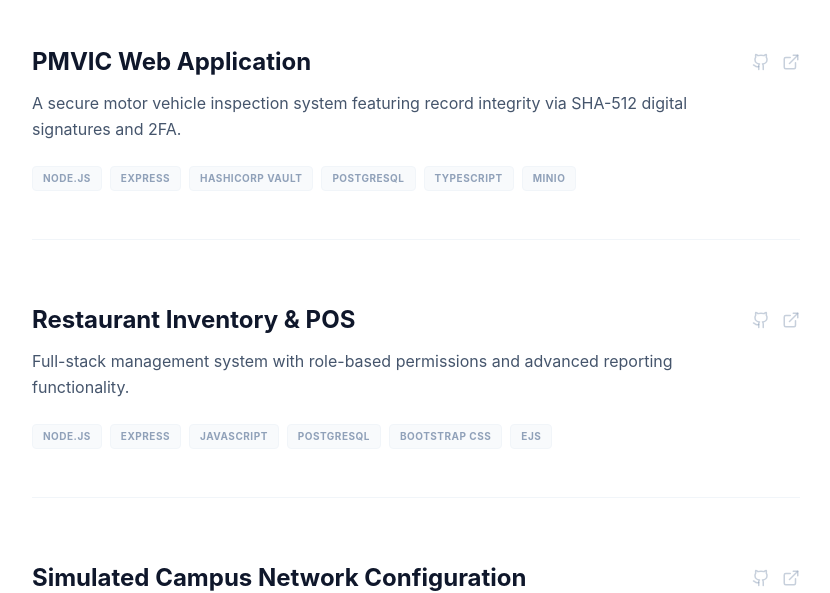
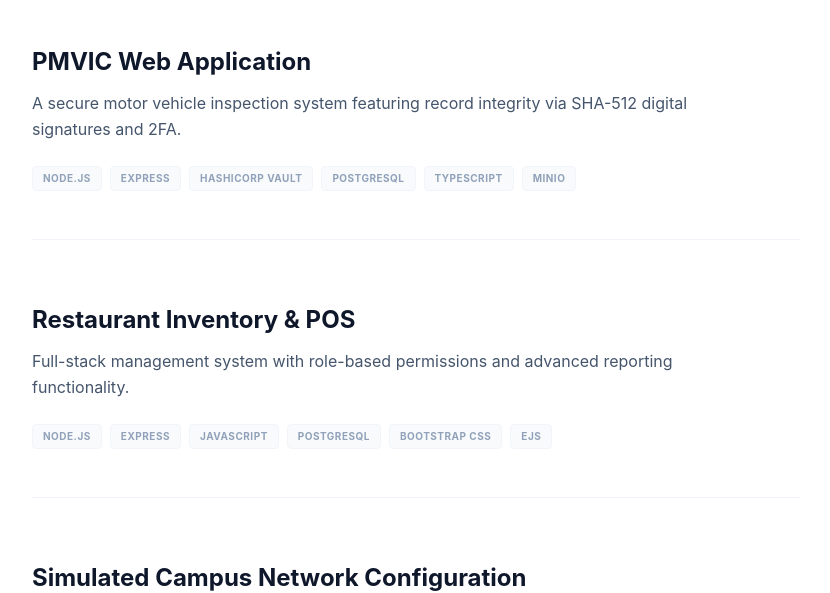
Before and after one commit to venzroquee/reaven-portfolio, a React (Vite) app: page /projects in a window 1280 px wide. Shown: the part 210-803 px from the top of the page, without its empty margins (224-1054 px from the left). Built offline with nearby package versions, Linux system fonts and the light colour scheme.

Commit message:
Update ProjectsPage.jsx
removed some icons

```diff
--- a/src/ProjectsPage.jsx
+++ b/src/ProjectsPage.jsx
@@ -151,8 +151,6 @@ export default function ProjectsPage() {
               <div className="flex items-center justify-between mb-3">
                 <h3 className="text-2xl font-bold">{p.title}</h3>
                 <div className="flex gap-3 text-slate-400/50">
-                  <Github size={18} className="hover:text-slate-900 cursor-pointer transition-colors" />
-                  <ExternalLink size={18} className="hover:text-slate-900 cursor-pointer transition-colors" />
                 </div>
               </div>
 
@@ -160,7 +158,7 @@ export default function ProjectsPage() {
                 {p.description}
               </p>
 
-              {/* TINY Thumbnail Strip */}
+              {/**/}
               {p.images && p.images.length > 0 && (
                 <div className="flex gap-2 overflow-x-auto pb-4 mb-4 scrollbar-hide">
                   {p.images.map((img, index) => (
```
